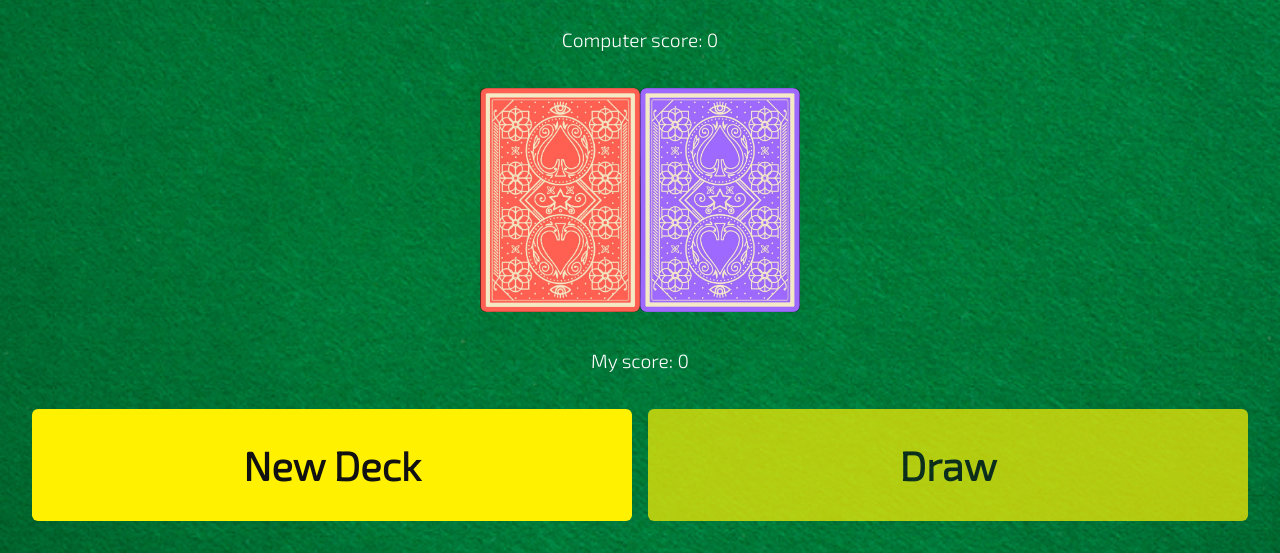
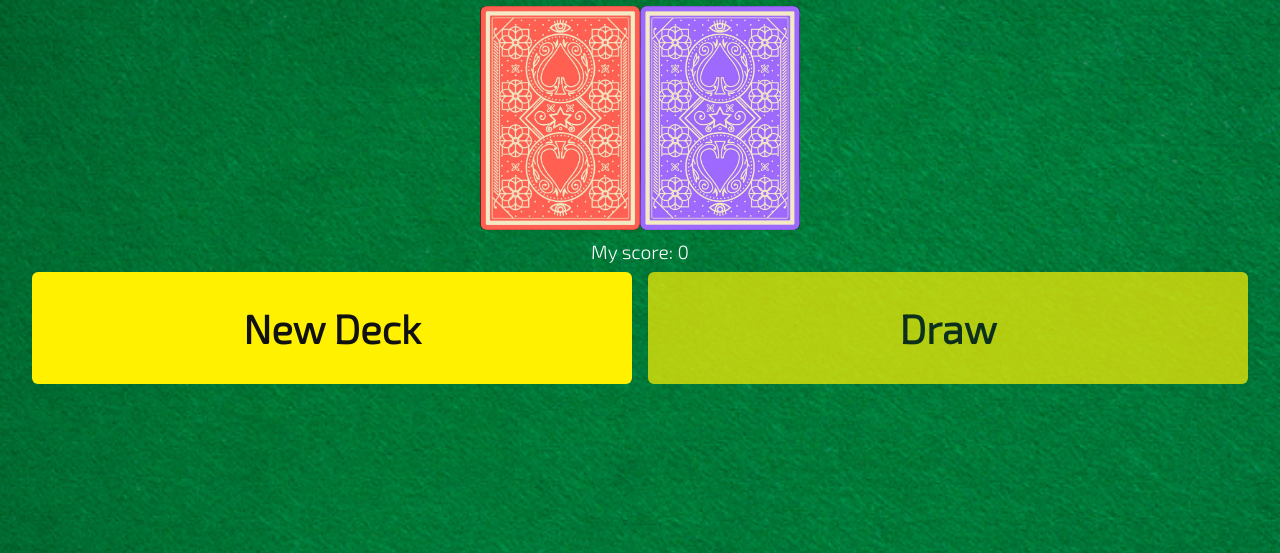
Before and after one commit to nihal1434/deckOfCards, a plain HTML site: page index.html in a window 1280 px wide. Shown: the part 247-800 px from the top of the page. Drawn offline with Linux system fonts and the light colour scheme.

Commit message:
Update index.css

```diff
--- a/index.css
+++ b/index.css
@@ -9,14 +9,16 @@
 html, body {
   height: 100%;
   font-family: "Exo 2", sans-serif;
-  background: url("img/table.png") no-repeat center/cover;
+  background: url("img/table.png") ;
+  background-size:cover;
+  background-repeat: no-repeat;
   color: white;
   text-align: center;
   font-size: 16px;
 }
 
 #container {
-  min-height: 100vh;
+  min-height: 80vh;
   display: flex;
   flex-direction: column;
   align-items: center;
```
